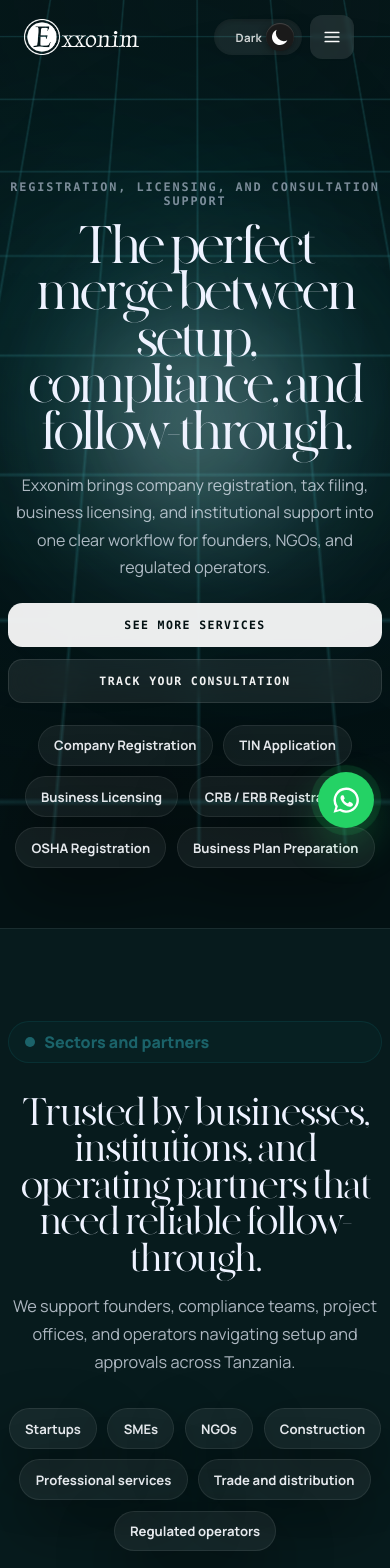
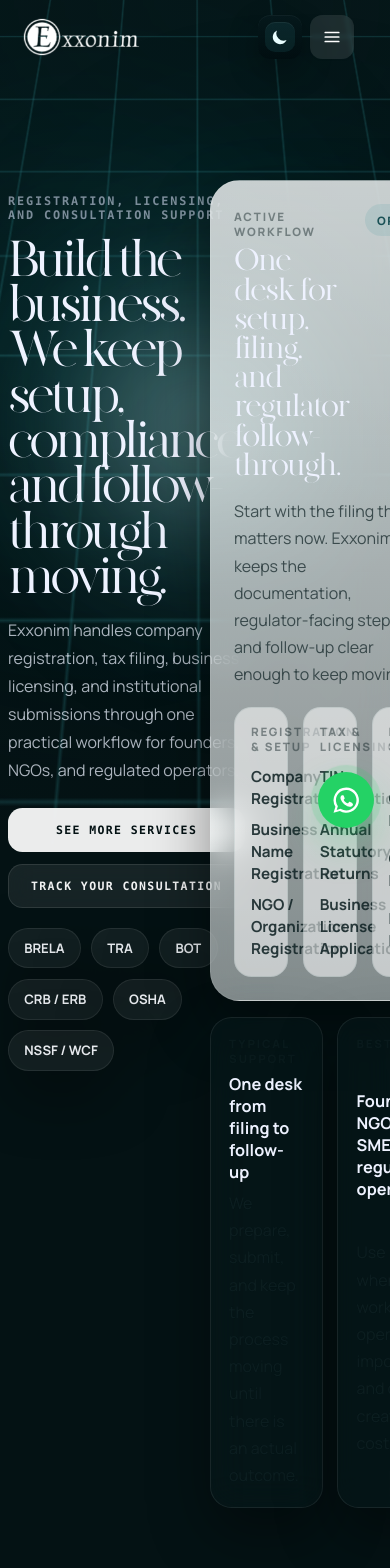
Before and after one commit to sulemsaba/exxonim, a React (Vite) app: page / in a window 390 px wide. Shown: the top 1568 px of the page. Built offline with nearby package versions, Linux system fonts and the light colour scheme.

Commit message:
complete navigation

```diff
--- a/src/components/Navigation.tsx
+++ b/src/components/Navigation.tsx
@@ -252,13 +252,11 @@
 .nav-shell__cta-primary,
 .nav-shell__cta-secondary,
 .tutorial-toggle,
-.toggle-bubble,
-.toggle-icon,
-.toggle-text,
+.tutorial-toggle__orb,
+.tutorial-toggle__icon,
 .nav-shell__call-button,
 .nav-shell__call-label,
 .nav-shell__call-number,
-.nav-shell__track-button,
 .nav-shell__toggle,
 .nav-shell__mobile,
 .nav-shell__mobile-backdrop,
@@ -271,8 +269,7 @@
 .nav-shell__mobile-card-secondary,
 .nav-shell__mobile-bottom-link,
 .nav-shell__mobile-bottom-label,
-.nav-shell__mobile-bottom-number,
-.nav-shell__mobile-bottom-primary{
+.nav-shell__mobile-bottom-number{
   transition:
     background-color .3s ease,
     border-color .3s ease,
@@ -515,184 +512,161 @@
   position:relative;
   display:flex;
   align-items:center;
-  width:104px;
-  height:40px;
-  border-radius:999px;
-  background:rgba(0,0,0,.06);
-  border:1px solid rgba(0,0,0,.05);
-  box-shadow:inset 0 2px 4px rgba(0,0,0,.05);
+  justify-content:center;
+  width:48px;
+  height:48px;
+  border-radius:14px;
+  background:rgba(255,255,255,.58);
+  border:1px solid rgba(0,0,0,.08);
+  box-shadow:0 10px 24px rgba(9,68,73,.08), inset 0 1px 0 rgba(255,255,255,.55);
   cursor:pointer;
   font-family:var(--nav-sans);
+  color:#0c6069;
+  backdrop-filter:blur(14px);
+  -webkit-backdrop-filter:blur(14px);
 }
 
 .tutorial-toggle--mobile{
-  width:88px;
-  height:36px;
+  width:44px;
+  height:44px;
+  border-radius:12px;
 }
 
 html[data-theme="dark"] .tutorial-toggle,
 .tutorial-toggle[data-theme="dark"]{
-  background:rgba(255,255,255,.08);
-  border-color:rgba(255,255,255,.1);
-  box-shadow:inset 0 2px 4px rgba(0,0,0,.2);
-}
-
-.toggle-bubble{
-  position:absolute;
-  left:4px;
+  background:linear-gradient(180deg, rgba(5,25,28,.96), rgba(1,14,17,.98));
+  border-color:rgba(87,184,196,.18);
+  box-shadow:0 12px 30px rgba(0,0,0,.28), inset 0 1px 0 rgba(255,255,255,.04);
+  color:#e9feff;
+}
+
+.tutorial-toggle:hover,
+.tutorial-toggle:focus-visible{
+  transform:translateY(-1px);
+  border-color:rgba(9,68,73,.18);
+  outline:none;
+}
+
+html[data-theme="dark"] .tutorial-toggle:hover,
+html[data-theme="dark"] .tutorial-toggle:focus-visible,
+.tutorial-toggle[data-theme="dark"]:hover,
+.tutorial-toggle[data-theme="dark"]:focus-visible{
+  border-color:rgba(111,232,245,.28);
+}
+
+.tutorial-toggle__orb{
   display:flex;
   align-items:center;
   justify-content:center;
-  width:32px;
-  height:32px;
-  border-radius:999px;
-  background:#fff;
-  box-shadow:0 2px 8px rgba(0,0,0,.15), inset 0 -2px 4px rgba(0,0,0,.05);
-  z-index:1;
-}
-
-.tutorial-toggle--mobile .toggle-bubble{
-  width:28px;
-  height:28px;
-}
-
-html[data-theme="dark"] .toggle-bubble,
-.tutorial-toggle[data-theme="dark"] .toggle-bubble{
-  background:#1a1a1a;
-  box-shadow:0 2px 8px rgba(0,0,0,.4), inset 0 1px 1px rgba(255,255,255,.2);
-  transform:translateX(60.8px);
-}
-
-html[data-theme="dark"] .tutorial-toggle--mobile .toggle-bubble,
-.tutorial-toggle--mobile[data-theme="dark"] .toggle-bubble{
-  transform:translateX(48px);
-}
-
-.tutorial-toggle[data-theme="light"] .toggle-bubble{
-  transform:translateX(0);
-}
-
-.toggle-icon{
-  width:20px;
-  height:20px;
-}
-
-.icon-sun{
+  width:34px;
+  height:34px;
+  border-radius:12px;
+  background:rgba(9,68,73,.08);
+  box-shadow:inset 0 1px 0 rgba(255,255,255,.48);
+}
+
+.tutorial-toggle--mobile .tutorial-toggle__orb{
+  width:30px;
+  height:30px;
+  border-radius:10px;
+}
+
+html[data-theme="dark"] .tutorial-toggle__orb,
+.tutorial-toggle[data-theme="dark"] .tutorial-toggle__orb{
+  background:rgba(71,185,197,.1);
+  box-shadow:inset 0 1px 0 rgba(255,255,255,.06);
+}
+
+.tutorial-toggle__icon{
+  position:absolute;
+  width:18px;
+  height:18px;
+  transition:opacity .24s ease, transform .24s var(--nav-ease);
+}
+
+.tutorial-toggle__icon--sun{
   opacity:1;
-  color:#333;
-}
-
-html[data-theme="dark"] .icon-sun,
-.tutorial-toggle[data-theme="dark"] .icon-sun{
+  transform:scale(1) rotate(0deg);
+}
+
+.tutorial-toggle__icon--moon{
   opacity:0;
-}
-
-.icon-moon{
-  position:absolute;
+  transform:scale(.72) rotate(-18deg);
+}
+
+html[data-theme="dark"] .tutorial-toggle__icon--sun,
+.tutorial-toggle[data-theme="dark"] .tutorial-toggle__icon--sun{
   opacity:0;
-  color:#fff;
-}
-
-html[data-theme="dark"] .icon-moon,
-.tutorial-toggle[data-theme="dark"] .icon-moon{
+  transform:scale(.72) rotate(18deg);
+}
+
+html[data-theme="dark"] .tutorial-toggle__icon--moon,
+.tutorial-toggle[data-theme="dark"] .tutorial-toggle__icon--moon{
   opacity:1;
-}
-
-.tutorial-toggle[data-theme="light"] .icon-sun{
-  opacity:1;
-}
-
-.tutorial-toggle[data-theme="light"] .icon-moon{
-  opacity:0;
-}
-
-.toggle-text{
-  position:absolute;
-  display:flex;
-  align-items:center;
-  justify-content:center;
-  width:100%;
-  font-family:var(--nav-sans);
-  font-size:12.8px;
-  font-weight:700;
-  letter-spacing:.02em;
-  pointer-events:none;
-}
-
-.tutorial-toggle--mobile .toggle-text{
-  font-size:11.52px;
-  font-weight:700;
-}
-
-.text-light{
-  padding-left:24px;
-  color:rgba(0,0,0,.6);
-  opacity:1;
-}
-
-.tutorial-toggle--mobile .text-light{
-  padding-left:18.4px;
-}
-
-html[data-theme="dark"] .text-light,
-.tutorial-toggle[data-theme="dark"] .text-light{
-  opacity:0;
-}
-
-.text-dark{
-  padding-right:24px;
-  color:rgba(255,255,255,.8);
-  opacity:0;
-}
-
-.tutorial-toggle--mobile .text-dark{
-  padding-right:18.4px;
-}
-
-html[data-theme="dark"] .text-dark,
-.tutorial-toggle[data-theme="dark"] .text-dark{
-  opacity:1;
-}
-
-.tutorial-toggle[data-theme="light"] .text-light{
-  opacity:1;
-}
-
-.tutorial-toggle[data-theme="light"] .text-dark{
-  opacity:0;
+  transform:scale(1) rotate(0deg);
 }
 
 .nav-shell__call-button{
   display:none;
   align-items:center;
   flex:0 0 auto;
-  gap:10px;
-  padding:6px 12px;
-  border-radius:12px;
+  gap:12px;
+  height:44px;
+  padding:4px 18px 4px 8px;
+  border-radius:16px;
+  position:relative;
+  overflow:hidden;
   backdrop-filter:blur(12px);
   -webkit-backdrop-filter:blur(12px);
-  background:var(--nav-utility-bg);
-  border:1px solid var(--nav-utility-border);
-  box-shadow:0 1px 2px rgba(0,0,0,.05);
+  background:rgba(255,255,255,.72);
+  border:1px solid rgba(0,0,0,.08);
+  box-shadow:0 14px 30px rgba(9,68,73,.12), inset 0 1px 0 rgba(255,255,255,.58);
   text-decoration:none;
   white-space:nowrap;
 }
 
+.nav-shell__call-button::after{
+  content:"";
+  position:absolute;
+  top:-40%;
+  bottom:-40%;
+  left:-58%;
+  width:42%;
+  background:linear-gradient(90deg, transparent, rgba(111,232,245,.18), transparent);
+  transform:skewX(-22deg);
+  animation:call-shimmer 4.5s linear infinite;
+}
+
 .nav-shell__call-button:hover,
 .nav-shell__call-button:focus-visible{
-  background:var(--nav-utility-bg-hover);
+  transform:translateY(-1px);
+  border-color:rgba(12,96,105,.16);
+  box-shadow:0 18px 36px rgba(9,68,73,.16), inset 0 1px 0 rgba(255,255,255,.64);
   outline:none;
 }
 
 .nav-shell__call-icon{
+  position:relative;
   display:flex;
   align-items:center;
   justify-content:center;
-  padding:6px;
+  width:36px;
+  height:36px;
   border-radius:999px;
-  background:#22c55e;
+  background:linear-gradient(180deg, #1eb2bd, #0e8d97);
   color:#fff;
-  box-shadow:0 1px 2px rgba(0,0,0,.05);
+  box-shadow:0 10px 18px rgba(18,166,179,.28);
+  z-index:1;
+}
+
+.nav-shell__call-icon::after{
+  content:"";
+  position:absolute;
+  inset:-5px;
+  border-radius:inherit;
+  border:1px solid rgba(69,203,215,.44);
+  opacity:0;
+  animation:call-ping 1.85s ease-out infinite;
 }
 
 .nav-shell__call-icon svg{
@@ -706,6 +680,8 @@
   min-width:max-content;
   text-align:left;
   white-space:nowrap;
+  position:relative;
+  z-index:1;
 }
 
 .nav-shell__call-label{
@@ -716,47 +692,43 @@
   line-height:1;
   letter-spacing:.05em;
   text-transform:uppercase;
-  color:var(--nav-muted-text);
+  color:rgba(17,35,37,.56);
 }
 
 .nav-shell__call-number{
   display:block;
   font-family:var(--nav-sans);
   font-size:12.8px;
-  font-weight:700;
+  font-weight:800;
   line-height:1.05;
   letter-spacing:.01em;
   white-space:nowrap;
-  color:var(--nav-secondary-text);
-}
-
-.nav-shell__track-button{
-  display:none;
-  align-items:center;
-  justify-content:center;
-  flex:0 0 auto;
-  height:40px;
-  padding:0 16px;
-  border-radius:12px;
-  border:1px solid var(--nav-utility-border);
-  backdrop-filter:blur(12px);
-  -webkit-backdrop-filter:blur(12px);
-  background:var(--nav-utility-bg);
-  box-shadow:0 1px 2px rgba(0,0,0,.05);
-  font-family:var(--nav-mono);
-  font-size:12px;
-  font-weight:700;
-  letter-spacing:.025em;
-  text-transform:uppercase;
-  text-decoration:none;
-  white-space:nowrap;
-  color:var(--nav-utility-text);
-}
-
-.nav-shell__track-button:hover,
-.nav-shell__track-button:focus-visible{
-  background:var(--nav-utility-bg-hover);
-  outline:none;
+  color:#112325;
+}
+
+html[data-theme="dark"] .nav-shell__call-button,
+.nav-shell[data-theme="dark"] .nav-shell__call-button{
+  background:rgba(255,255,255,.72);
+  border-color:rgba(0,0,0,.08);
+  box-shadow:0 14px 30px rgba(0,0,0,.18), inset 0 1px 0 rgba(255,255,255,.58);
+}
+
+html[data-theme="dark"] .nav-shell__call-button:hover,
+html[data-theme="dark"] .nav-shell__call-button:focus-visible,
+.nav-shell[data-theme="dark"] .nav-shell__call-button:hover,
+.nav-shell[data-theme="dark"] .nav-shell__call-button:focus-visible{
+  border-color:rgba(12,96,105,.16);
+  box-shadow:0 18px 36px rgba(0,0,0,.22), inset 0 1px 0 rgba(255,255,255,.64);
+}
+
+html[data-theme="dark"] .nav-shell__call-label,
+.nav-shell[data-theme="dark"] .nav-shell__call-label{
+  color:rgba(17,35,37,.56);
+}
+
+html[data-theme="dark"] .nav-shell__call-number,
+.nav-shell[data-theme="dark"] .nav-shell__call-number{
+  color:#112325;
 }
 
 .nav-shell__toggle{
@@ -951,8 +923,7 @@
 
 .nav-shell__mobile-card-primary,
 .nav-shell__mobile-card-secondary,
-.nav-shell__mobile-bottom-link,
-.nav-shell__mobile-bottom-primary{
+.nav-shell__mobile-bottom-link{
   display:inline-flex;
   align-items:center;
   justify-content:center;
@@ -1031,22 +1002,6 @@
   color:var(--nav-secondary-text);
 }
 
-.nav-shell__mobile-bottom-primary{
-  padding:12px 16px;
-  border-radius:12px;
-  background:var(--nav-primary-cta-bg);
-  color:var(--nav-primary-cta-text);
-  font-family:var(--nav-sans);
-  font-size:14px;
-  font-weight:700;
-}
-
-.nav-shell__mobile-bottom-primary:hover,
-.nav-shell__mobile-bottom-primary:focus-visible{
-  background:var(--nav-primary-cta-hover);
-  outline:none;
-}
-
 .nav-shell__sr-only{
   position:absolute;
   width:1px;
@@ -1068,8 +1023,20 @@
   50%{transform:rotate(0)}
 }
 
+@keyframes call-ping{
+  0%{transform:scale(.92);opacity:0}
+  30%{opacity:.7}
+  100%{transform:scale(1.42);opacity:0}
+}
+
+@keyframes call-shimmer{
+  0%{transform:translateX(0) skewX(-22deg)}
+  100%{transform:translateX(420%) skewX(-22deg)}
+}
+
 .animate-ring{
   animation:phone-ring 2s ease-in-out infinite;
+  transform-origin:center;
 }
 
 @media (min-width:640px){
@@ -1082,7 +1049,6 @@
 @media (min-width:768px){
   .tutorial-toggle.nav-shell__theme-desktop{display:flex}
   .tutorial-toggle.nav-shell__theme-mobile{display:none}
-  .nav-shell__track-button{display:inline-flex;font-size:12px}
   .nav-shell__mobile-panel{max-width:27rem;max-height:calc(100dvh - 6.75rem)}
 }
 
@@ -1121,17 +1087,15 @@
       onClick={onToggleTheme}
       aria-label={`Toggle theme. Current theme is ${theme}.`}
     >
-      <span className="toggle-text text-light">Light</span>
-      <span className="toggle-text text-dark">Dark</span>
-      <span className="toggle-bubble">
-        <svg className="toggle-icon icon-sun" viewBox="0 0 20 20" fill="currentColor" aria-hidden="true">
+      <span className="tutorial-toggle__orb" aria-hidden="true">
+        <svg className="tutorial-toggle__icon tutorial-toggle__icon--sun" viewBox="0 0 20 20" fill="currentColor">
           <path
             fillRule="evenodd"
             d="M10 2a1 1 0 0 1 1 1v1a1 1 0 1 1-2 0V3a1 1 0 0 1 1-1Zm4.22 3.22a1 1 0 0 1 1.415 0l.707.707a1 1 0 0 1-1.414 1.414l-.707-.707a1 1 0 0 1 0-1.414ZM18 10a1 1 0 0 1-1 1h-1a1 1 0 1 1 0-2h1a1 1 0 0 1 1 1Zm-3.78 5.364a1 1 0 0 1 0 1.414l-.707.707a1 1 0 0 1-1.414-1.414l.707-.707a1 1 0 0 1 1.414 0ZM10 18a1 1 0 0 1-1-1v-1a1 1 0 1 1 2 0v1a1 1 0 0 1-1 1Zm-4.22-3.22a1 1 0 0 1-1.415 0l-.707-.707a1 1 0 0 1 1.414-1.414l.707.707a1 1 0 0 1 0 1.414ZM2 10a1 1 0 0 1 1-1h1a1 1 0 1 1 0 2H3a1 1 0 0 1-1-1Zm1.78-4.586a1 1 0 0 1 0-1.414l.707-.707A1 1 0 0 1 5.903 4.72l-.707.707a1 1 0 0 1-1.414 0ZM10 14a4 4 0 1 0 0-8 4 4 0 0 0 0 8Z"
             clipRule="evenodd"
           />
         </svg>
-        <svg className="toggle-icon icon-moon" viewBox="0 0 20 20" fill="currentColor" aria-hidden="true">
+        <svg className="tutorial-toggle__icon tutorial-toggle__icon--moon" viewBox="0 0 20 20" fill="currentColor">
           <path d="M17.293 13.293A8 8 0 0 1 6.707 2.707a8 8 0 1 0 10.586 10.586Z" />
         </svg>
       </span>
@@ -1411,10 +1375,6 @@
                 <span className="nav-shell__call-label">Call Now</span>
                 <span className="nav-shell__call-number">+255 794 689 099</span>
               </div>
-            </a>
-
-            <a className="nav-shell__track-button" href={routes.tracking} onClick={closeAllMenus}>
-              Track Your Consultation
             </a>
 
             <button
@@ -1542,14 +1502,6 @@
                   <span className="nav-shell__mobile-bottom-label">Call Now</span>
                   <span className="nav-shell__mobile-bottom-number">+255 794 689 099</span>
                 </a>
-
-                <a
-                  className="nav-shell__mobile-bottom-primary"
-                  href={routes.contact}
-                  onClick={() => setMobileMenuOpen(false)}
-                >
-                  Get Consultation
-                </a>
               </div>
             </div>
           </div>
--- a/src/components/ReferenceHero.tsx
+++ b/src/components/ReferenceHero.tsx
@@ -1,30 +1,71 @@
 import { routes } from "../routes";
 
 const focusAreas = [
+  "BRELA",
+  "TRA",
+  "BOT",
+  "CRB / ERB",
+  "OSHA",
+  "NSSF / WCF",
+] as const;
+
+const serviceGroups = [
+  {
+    title: "Registration & Setup",
+    items: [
       "Company Registration",
+      "Business Name Registration",
+      "NGO / Organization Registration",
+    ],
+  },
+  {
+    title: "Tax & Licensing",
+    items: [
       "TIN Application",
-  "Business Licensing",
+      "Annual Statutory Returns",
+      "Business License Applications",
+    ],
+  },
+  {
+    title: "Institutional Support",
+    items: [
       "CRB / ERB Registration",
       "OSHA Registration",
       "Business Plan Preparation",
+    ],
+  },
+] as const;
+
+const quickSignals = [
+  {
+    label: "Typical support",
+    title: "One desk from filing to follow-up",
+    copy: "We prepare, submit, and keep the process moving until there is an actual outcome.",
+  },
+  {
+    label: "Best fit",
+    title: "Founders, NGOs, SMEs, and regulated operators",
+    copy: "Use Exxonim when the work is operationally important and delays create real cost.",
+  },
 ] as const;
 
 export function ReferenceHero() {
   return (
     <section className="reference-hero" aria-labelledby="reference-hero-title">
-      <div className="container reference-hero__inner" data-reveal>
+      <div className="container reference-hero__grid">
+        <div className="reference-hero__copy" data-reveal>
           <p className="reference-hero__eyebrow">
             Registration, licensing, and consultation support
           </p>
 
           <h1 id="reference-hero-title" className="reference-hero__title">
-          The perfect merge between setup, compliance, and follow-through.
+            Build the business. We keep setup, compliance, and follow-through moving.
           </h1>
 
           <p className="reference-hero__lead">
-          Exxonim brings company registration, tax filing, business licensing,
-          and institutional support into one clear workflow for founders, NGOs,
-          and regulated operators.
+            Exxonim handles company registration, tax filing, business licensing,
+            and institutional submissions through one practical workflow for founders,
+            NGOs, and regulated operators.
           </p>
 
           <div className="reference-hero__actions">
@@ -44,6 +85,49 @@
             ))}
           </div>
         </div>
+
+        <div className="reference-hero__visual" data-reveal>
+          <article className="reference-hero__panel">
+            <div className="reference-hero__panel-top">
+              <div>
+                <span className="reference-hero__panel-label">Active workflow</span>
+                <h2 className="reference-hero__panel-title">
+                  One desk for setup, filing, and regulator follow-through.
+                </h2>
+              </div>
+              <span className="reference-hero__panel-badge">Open</span>
+            </div>
+
+            <p className="reference-hero__panel-copy">
+              Start with the filing that matters now. Exxonim keeps the documentation,
+              regulator-facing steps, and follow-up clear enough to keep moving.
+            </p>
+
+            <div className="reference-hero__service-grid">
+              {serviceGroups.map((group) => (
+                <article key={group.title} className="reference-hero__service-card">
+                  <span className="reference-hero__service-label">{group.title}</span>
+                  <ul className="reference-hero__service-list">
+                    {group.items.map((item) => (
+                      <li key={item}>{item}</li>
+                    ))}
+                  </ul>
+                </article>
+              ))}
+            </div>
+          </article>
+
+          <div className="reference-hero__signal-grid">
+            {quickSignals.map((signal) => (
+              <article key={signal.label} className="reference-hero__signal">
+                <span className="reference-hero__signal-label">{signal.label}</span>
+                <strong>{signal.title}</strong>
+                <p>{signal.copy}</p>
+              </article>
+            ))}
+          </div>
+        </div>
+      </div>
     </section>
   );
 }
--- a/src/styles.css
+++ b/src/styles.css
@@ -2453,21 +2453,30 @@
 }
 
 .reference-hero {
-  padding: calc(var(--header-height) + 2rem) 0 4.5rem;
-}
-
-.reference-hero__inner {
-  display: grid;
-  justify-items: center;
+  padding: calc(var(--header-height) + 2rem) 0 5rem;
+}
+
+.reference-hero__grid {
+  display: grid;
+  grid-template-columns: minmax(0, 1.02fr) minmax(0, 0.98fr);
+  gap: 1.4rem;
+  align-items: start;
+}
+
+.reference-hero__copy,
+.reference-hero__visual {
+  display: grid;
   gap: 1rem;
-  max-width: 64rem;
-  text-align: center;
+}
+
+.reference-hero__copy {
+  padding-top: 0.85rem;
 }
 
 .reference-hero__eyebrow {
   display: inline-flex;
   align-items: center;
-  justify-content: center;
+  width: fit-content;
   margin: 0;
   font-family: ui-monospace, "SFMono-Regular", "Cascadia Code", "Consolas",
     monospace;
@@ -2480,19 +2489,19 @@
 
 .reference-hero__title {
   margin: 0;
-  max-width: 12ch;
+  max-width: 11ch;
   font-family: var(--font-display);
-  font-size: clamp(3.3rem, 9vw, 7rem);
+  font-size: clamp(3.15rem, 7vw, 6.25rem);
   font-weight: 400;
   letter-spacing: -0.08em;
-  line-height: 0.88;
+  line-height: 0.9;
 }
 
 .reference-hero__lead {
-  max-width: 43rem;
+  max-width: 38rem;
   margin: 0;
   font-size: clamp(1rem, 1.45vw, 1.25rem);
-  line-height: 1.7;
+  line-height: 1.75;
   color: rgba(17, 35, 37, 0.72);
 }
 
@@ -2500,12 +2509,11 @@
 .reference-hero__chips {
   display: flex;
   flex-wrap: wrap;
-  justify-content: center;
 }
 
 .reference-hero__actions {
   gap: 0.75rem;
-  margin-top: 0.35rem;
+  margin-top: 0.45rem;
 }
 
 .reference-hero__button {
@@ -2550,8 +2558,8 @@
 
 .reference-hero__chips {
   gap: 0.65rem;
-  max-width: 54rem;
-  margin-top: 0.4rem;
+  max-width: 35rem;
+  margin-top: 0.25rem;
 }
 
 .reference-hero__chip {
@@ -2567,6 +2575,128 @@
   font-size: 0.82rem;
   font-weight: 700;
   color: rgba(17, 35, 37, 0.82);
+}
+
+.reference-hero__panel,
+.reference-hero__signal {
+  border: 1px solid var(--cinematic-card-border);
+  background: var(--cinematic-card-bg);
+  backdrop-filter: blur(18px);
+  -webkit-backdrop-filter: blur(18px);
+  box-shadow: var(--cinematic-card-shadow);
+}
+
+.reference-hero__panel {
+  display: grid;
+  gap: 1.15rem;
+  padding: 1.45rem;
+  border-radius: 1.85rem;
+  background:
+    linear-gradient(180deg, rgba(255, 255, 255, 0.78), rgba(247, 252, 252, 0.52)),
+    radial-gradient(circle at top right, rgba(44, 139, 145, 0.12), transparent 42%);
+}
+
+.reference-hero__panel-top {
+  display: flex;
+  align-items: flex-start;
+  justify-content: space-between;
+  gap: 1rem;
+}
+
+.reference-hero__panel-label,
+.reference-hero__service-label,
+.reference-hero__signal-label {
+  display: inline-flex;
+  font-size: 0.72rem;
+  font-weight: 800;
+  letter-spacing: 0.16em;
+  text-transform: uppercase;
+  color: rgba(17, 35, 37, 0.46);
+}
+
+.reference-hero__panel-title {
+  margin: 0.45rem 0 0;
+  max-width: 14ch;
+  font-family: var(--font-display);
+  font-size: clamp(1.9rem, 2.7vw, 2.45rem);
+  font-weight: 400;
+  letter-spacing: -0.05em;
+  line-height: 0.96;
+}
+
+.reference-hero__panel-badge {
+  display: inline-flex;
+  align-items: center;
+  justify-content: center;
+  min-height: 2rem;
+  padding: 0.3rem 0.75rem;
+  border-radius: 999px;
+  background: rgba(44, 139, 145, 0.12);
+  font-size: 0.72rem;
+  font-weight: 800;
+  letter-spacing: 0.12em;
+  text-transform: uppercase;
+  color: rgba(9, 68, 73, 0.9);
+  white-space: nowrap;
+}
+
+.reference-hero__panel-copy,
+.reference-hero__signal p {
+  margin: 0;
+  color: rgba(17, 35, 37, 0.72);
+  line-height: 1.7;
+}
+
+.reference-hero__service-grid,
+.reference-hero__signal-grid {
+  display: grid;
+  gap: 0.9rem;
+}
+
+.reference-hero__service-grid {
+  grid-template-columns: repeat(3, minmax(0, 1fr));
+}
+
+.reference-hero__service-card {
+  display: grid;
+  gap: 0.75rem;
+  padding: 1rem;
+  border-radius: 1.1rem;
+  border: 1px solid rgba(9, 68, 73, 0.08);
+  background: rgba(255, 255, 255, 0.54);
+}
+
+.reference-hero__service-list {
+  display: grid;
+  gap: 0.55rem;
+  margin: 0;
+  padding: 0;
+  list-style: none;
+}
+
+.reference-hero__service-list li {
+  margin: 0;
+  font-size: 0.95rem;
+  font-weight: 700;
+  line-height: 1.45;
+  color: rgba(17, 35, 37, 0.88);
+}
+
+.reference-hero__signal-grid {
+  grid-template-columns: repeat(2, minmax(0, 1fr));
+}
+
+.reference-hero__signal {
+  display: grid;
+  gap: 0.45rem;
+  padding: 1.1rem 1.15rem;
+  border-radius: 1.35rem;
+}
+
+.reference-hero__signal strong {
+  margin: 0;
+  font-size: 1.02rem;
+  line-height: 1.35;
 }
 
 .landing-section-heading {
```
Lines whose indentation alone changed are shown as unchanged.
